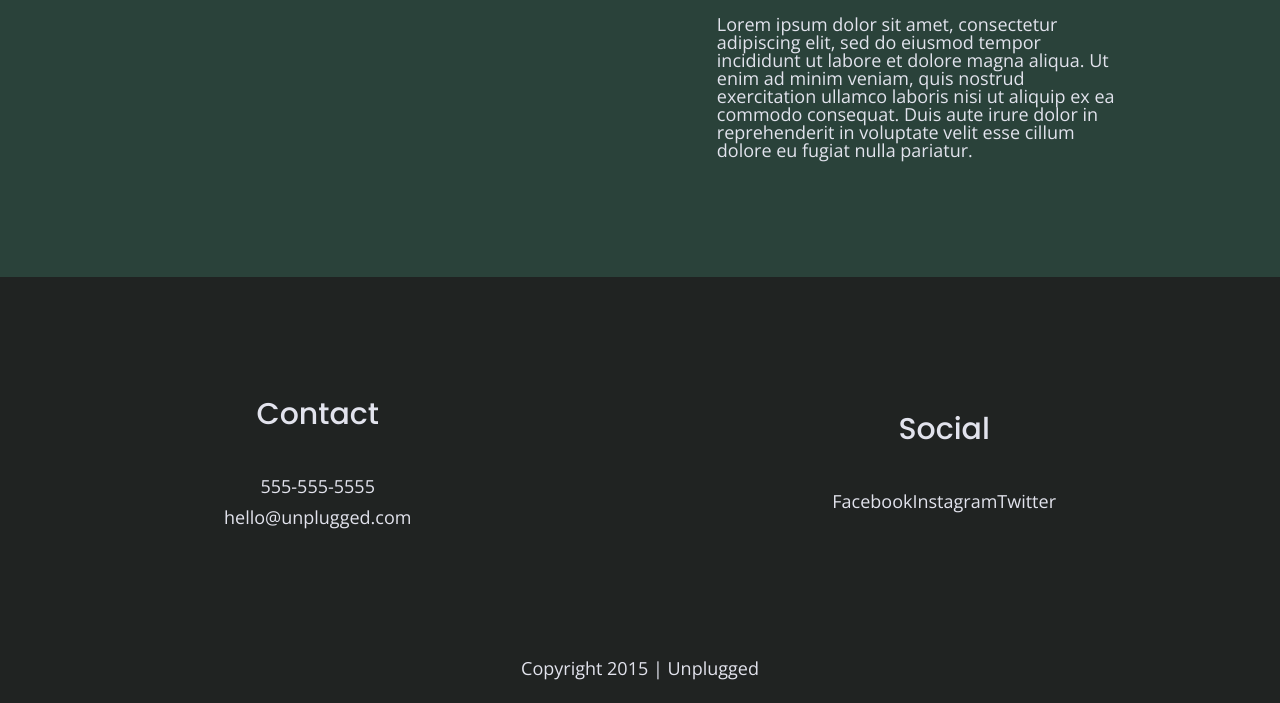
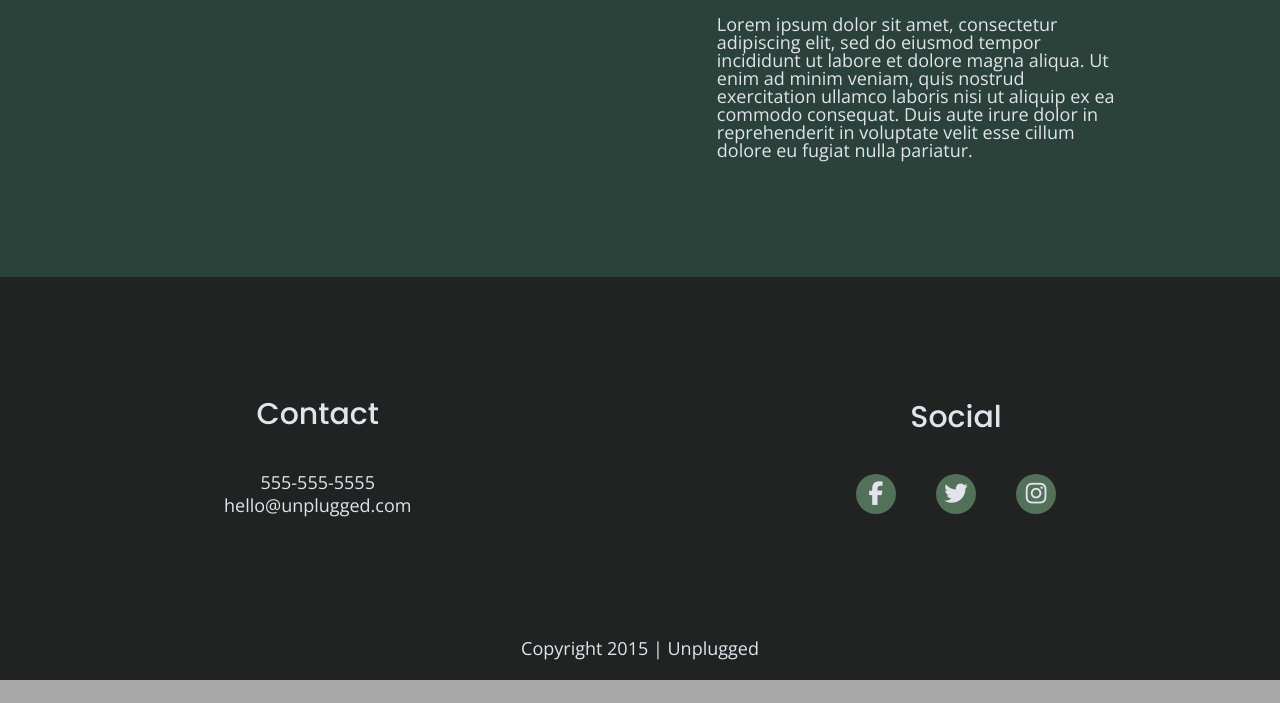
Before and after one commit to CrystalB-hub/unplugged-retreat, a website built with Parcel: page index.html in a window 1280 px wide. Shown: the part 2101-2804 px from the top of the page. After the commit the page ends 2781 px from the top, so only its background shows below. Built offline with nearby package versions, Linux system fonts and the light colour scheme; files whose address does not match are found by name.

Commit message:
Added social icons

```diff
--- a/css/main.css
+++ b/css/main.css
@@ -216,10 +216,18 @@ footer .social-icons {
   align-items: center;
 }
 
-footer .social p {
+footer .social-icons p {
+  background-color: #527158;
+  border-radius: 50%;
+  width: 40px;
+  height: 40px;
   display: flex;
   justify-content: center;
   align-items: center;
+}
+
+footer .social-icons p i {
+  font-size: 1.3125em;
 }
 
 footer .contact {
@@ -624,11 +632,16 @@ input[type=button] {
   }
 
   footer p {
-    line-height: 1.71;
+    line-height: 1.285;
   }
 
   footer .contact {
     margin-bottom: 0;
+  }
+
+  footer .social-icons {
+    width: 12.5em;
+    justify-content: space-between;
   }
 
   footer .copyright {
--- a/index.html
+++ b/index.html
@@ -142,9 +142,15 @@
         <div class="social">
           <h4>Social</h4>
           <div class="social-icons">
-            <p><a href="https://facebook.com" target="_blank">Facebook</a></p>
-            <p><a href="https://instagram.com" target="_blank">Instagram</a></p>
-            <p><a href="https://twitter.com" target="_blank">Twitter</a></p>
+            <p>
+              <a href="https://facebook.com" target="_blank"><i class="fab fa-facebook-f"></i></a>
+            </p>
+            <p>
+              <a href="https://twitter.com" target="_blank"><i class="fab fa-twitter"></i></a>
+            </p>
+            <p>
+              <a href="https://instagram.com" target="_blank"><i class="fab fa-instagram"></i></a>
+            </p>
           </div>
         </div>
       </div>
```
Also changed, not shown: about/index.html (+9 -3 lines), faq/index.html (+9 -3 lines).
